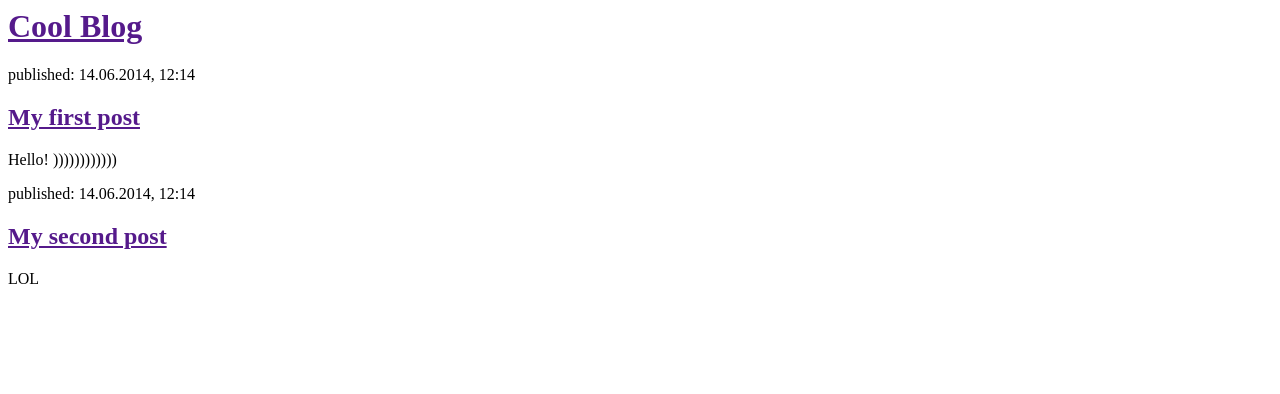
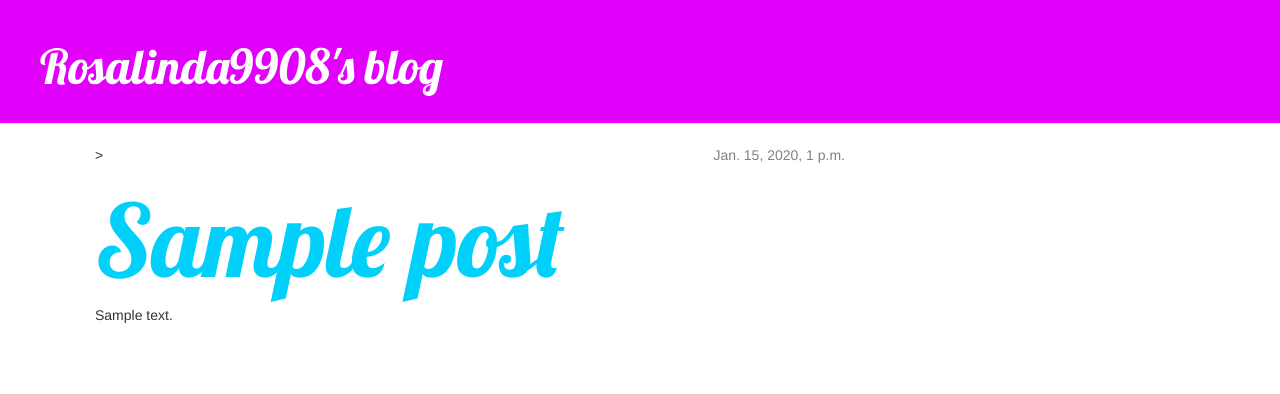
Before and after one commit to DianaKom/My-first-blog-, a Django app: template blog/templates/blog/post_list.html in a window 1280 px wide. Shown: the top 394 px of the page. Run offline with Django 3.2, Linux system fonts and the light colour scheme; the template is opened without the code that fills it: values that come from a table or form of the project are taken from there, others are empty; tables that the repository leaves empty hold one stand-in row (values such as "Sample post"); some libraries are stand-ins or nearby versions.

Commit message:
Added view and template for detailed blog post as well as CSS for the site.

```diff
--- /dev/null
+++ b/blog/static/css/styles.css
@@ -0,0 +1,55 @@
+h1 a {
+	color: 00D0FA;
+	font-family: 'Lobster';
+	font-size: 100px;
+}
+
+.page-header {
+    background-color: #E100FA;
+    margin-top: 0;
+    padding: 20px 20px 20px 40px;
+}
+
+.page-header h1, .page-header h1 a, .page-header h1 a:visited, .page-header h1 a:active {
+    color: #ffffff;
+    font-size: 36pt;
+    text-decoration: none;
+}
+
+.content {
+    margin-left: 40px;
+}
+
+h1, h2, h3, h4 {
+    font-family: 'Lobster', cursive;
+}
+
+.date {
+    float: right;
+    color: #828282;
+}
+
+.save {
+    float: right;
+}
+
+.post-form textarea, .post-form input {
+    width: 100%;
+}
+
+.top-menu, .top-menu:hover, .top-menu:visited {
+    color: #ffffff;
+    float: right;
+    font-size: 26pt;
+    margin-right: 20px;
+}
+
+.post {
+    margin-bottom: 70px;
+}
+
+.post h1 a, .post h1 a:visited {
+	color: 00D0FA;
+	font-family: 'Lobster';
+	font-size: 100px;
+}
--- /dev/null
+++ b/blog/templates/blog/base.html
@@ -0,0 +1,24 @@
+{% load staticfiles %}
+<html>
+        <head>  <link href="https://fonts.googleapis.com/css?family=Lobster&subset=latin,cyrillic" rel="stylesheet" type="text/css">
+             <link rel="stylesheet" href="//maxcdn.bootstrapcdn.com/bootstrap/3.2.0/css/bootstrap.min.css">
+            <link rel="stylesheet" href="//maxcdn.bootstrapcdn.com/bootstrap/3.2.0/css/bootstrap-theme.min.css">
+            <link rel="stylesheet" href="{% static 'css/styles.css' %}">
+
+            <title>Rosalinda9908's blog</title>
+        </head>
+        <body>
+        <div class="page-header">
+            <h1><a href="/">Rosalinda9908's blog</a></h1>
+        </div>
+        <div class="content container">
+            <div class="row">
+                <div class="col-md-8">
+                {% block content %}
+                {% endblock %}
+                </div>
+            </div>
+        </div>
+
+        </body>
+    </html>
--- a/blog/templates/blog/post_list.html
+++ b/blog/templates/blog/post_list.html
@@ -1,22 +1,21 @@
-<html>
-        <head>
-            <title>Rosalinda9908's blog</title>
-        </head>
-        <body>
-            <div>
-                <h1><a href="">Cool Blog</a></h1>
+    {% extends 'blog/base.html' %}
+        {% block content %}
+    <body>
+    </div>
+        <div class="content container">
+        <div class="row">
+            <div class="col-md-8">
+                {% for post in posts %}
+                    <div class="post">
+                        <div class="date">
+                            {{ post.published_date }}
+                        </div>>
+                       <h1><a href="{% url 'post_detail' pk=post.pk %}">{{ post.title }}</a></h1>
+                        <p>{{ post.text|linebreaksbr }}</p>
+                    </div>
+                {% endfor %}
+                {% endblock content %}
             </div>
-
-            <div>
-                <p>published: 14.06.2014, 12:14</p>
-                <h2><a href="">My first post</a></h2>
-                <p>Hello! ))))))))))))</p>
-            </div>
-
-            <div>
-                <p>published: 14.06.2014, 12:14</p>
-                <h2><a href="">My second post</a></h2>
-                <p>LOL</p>
-            </div>
+        </div>
+    </div>
         </body>
-    </html>
--- a/blog/urls.py
+++ b/blog/urls.py
@@ -1,5 +1,7 @@
 from django.conf.urls import url
 from . import views
+
 urlpatterns = [
     url(r'^$', views.post_list, name='post_list'),
+    url(r'^post/(?P<pk>[0-9]+)/$', views.post_detail, name='post_detail'),
 ]
```
Also changed, not shown: blog/templates/blog/post_detail.html (added, +13 -0 lines), blog/views.py (+10 -2 lines).
